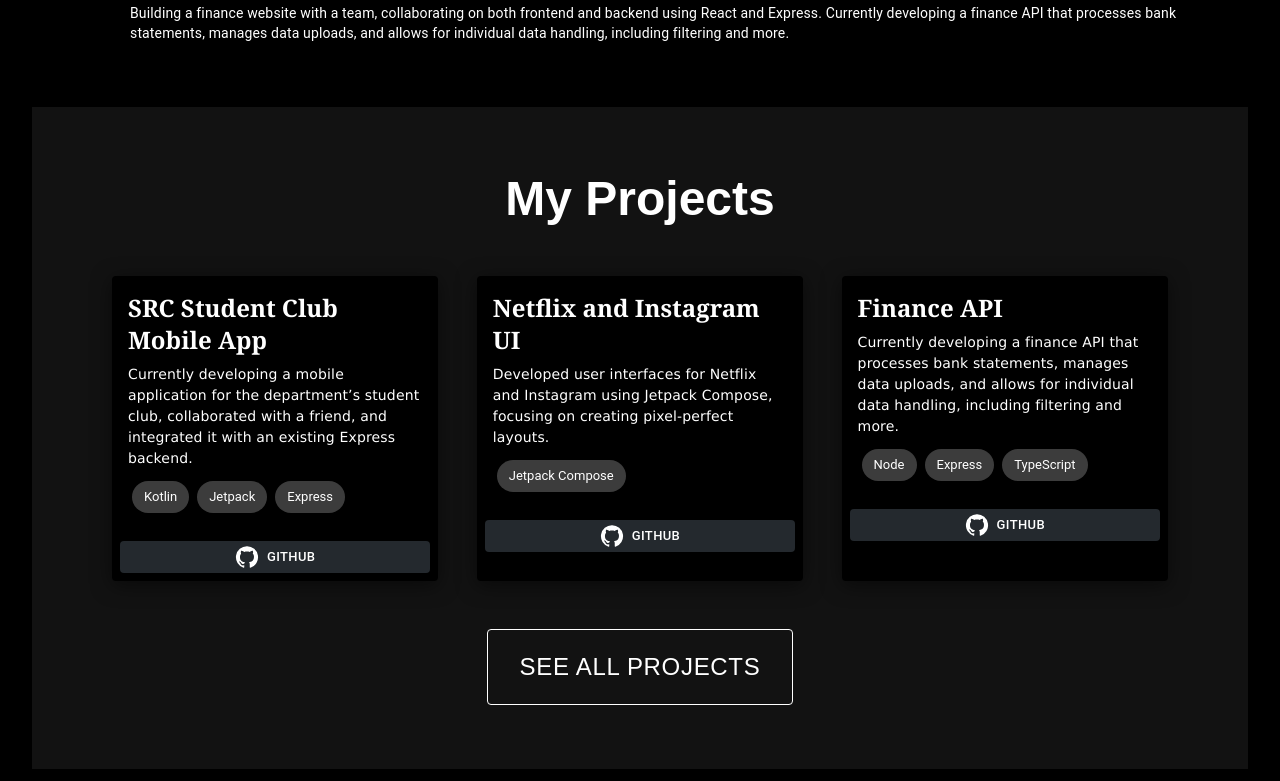
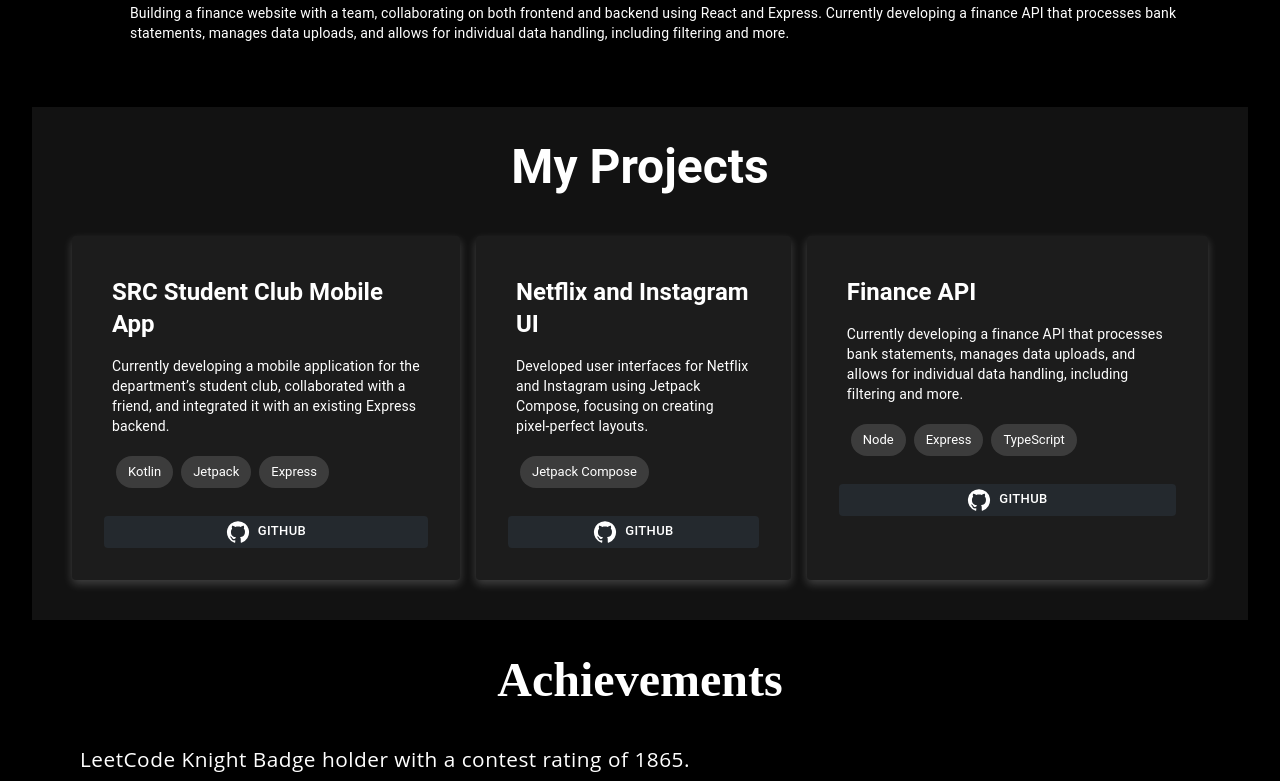
Before and after one commit to revanthkumarJ/my-portfolio, a React (Create React App) app: page /#/ in a window 1280 px wide. Shown: the part 1759-2540 px from the top of the page. Built offline with nearby package versions, Linux system fonts and the light colour scheme; the HTML template or start-up script is replaced by a standard one.

Commit message:
madeNavbarresponsive

```diff
--- a/src/components/Navbar.jsx
+++ b/src/components/Navbar.jsx
@@ -1,21 +1,67 @@
 // src/components/Navbar.js
-import React from 'react';
-import { AppBar, Toolbar, Typography, Button } from '@mui/material';
+import React, { useState } from 'react';
+import { AppBar, Toolbar, Typography, Button, IconButton, Box, Drawer } from '@mui/material';
+import MenuIcon from '@mui/icons-material/Menu'; // Hamburger menu icon
 import { Link } from 'react-router-dom';
 
 function Navbar() {
+  const [drawerOpen, setDrawerOpen] = useState(false); // State for drawer open/close
+
+  const toggleDrawer = (open) => (event) => {
+    if (event && event.type === 'keydown' && (event.key === 'Tab' || event.key === 'Shift')) {
+      return;
+    }
+    setDrawerOpen(open);
+  };
+
+  const list = () => (
+    <Box
+      sx={{ width: 250 }} // Set the width of the drawer
+      role="presentation"
+      onClick={toggleDrawer(false)}
+      onKeyDown={toggleDrawer(false)}
+    >
+      <Typography variant="h6" sx={{ padding: '16px', fontWeight: 'bold', textAlign: 'center' }}>
+        JILAKARA REVANTH KUMAR PORTFOLIO
+      </Typography>
+      <Button color="inherit" component={Link} to="/" fullWidth sx={{ justifyContent: 'start' }}>Home</Button>
+      <Button color="inherit" component={Link} to="/projects" fullWidth sx={{ justifyContent: 'start' }}>Projects</Button>
+      <Button color="inherit" component={Link} to="/certifications" fullWidth sx={{ justifyContent: 'start' }}>Certifications</Button>
+      <Button color="inherit" component={Link} to="/about" fullWidth sx={{ justifyContent: 'start' }}>About Me</Button>
+    </Box>
+  );
+
   return (
     <AppBar position="sticky" sx={{ backgroundColor: '#1e1e1e' }}> {/* Dark background */}
       <Toolbar>
         <Typography variant="h6" sx={{ flexGrow: 1, fontWeight: 'bold', fontFamily: 'Roboto, sans-serif' }}>
           JILAKARA REVANTH KUMAR PORTFOLIO
         </Typography>
-        <Button color="inherit" component={Link} to="/" sx={{ padding: '10px 20px', fontWeight: 'bold', fontFamily: 'Roboto, sans-serif' }}>Home</Button>
-        <Button color="inherit" component={Link} to="/projects" sx={{ padding: '10px 20px', fontWeight: 'bold', fontFamily: 'Roboto, sans-serif' }}>Projects</Button>
-        <Button color="inherit" component={Link} to="/certifications" sx={{ padding: '10px 20px', fontWeight: 'bold', fontFamily: 'Roboto, sans-serif' }}>Certifications</Button>
-        <Button color="inherit" component={Link} to="/about" sx={{ padding: '10px 20px', fontWeight: 'bold', fontFamily: 'Roboto, sans-serif' }}>About Me</Button>
 
+        {/* Hamburger menu icon for small screens */}
+        <IconButton
+          edge="end"
+          color="inherit"
+          aria-label="menu"
+          onClick={toggleDrawer(true)}
+          sx={{ display: { xs: 'block', md: 'none' } }} // Show only on small screens
+        >
+          <MenuIcon />
+        </IconButton>
+
+        {/* Buttons for larger screens */}
+        <Box sx={{ display: { xs: 'none', md: 'flex' }, flexGrow: 1 }}>
+          <Button color="inherit" component={Link} to="/" sx={{ padding: '10px 20px', fontWeight: 'bold', fontFamily: 'Roboto, sans-serif' }}>Home</Button>
+          <Button color="inherit" component={Link} to="/projects" sx={{ padding: '10px 20px', fontWeight: 'bold', fontFamily: 'Roboto, sans-serif' }}>Projects</Button>
+          <Button color="inherit" component={Link} to="/certifications" sx={{ padding: '10px 20px', fontWeight: 'bold', fontFamily: 'Roboto, sans-serif' }}>Certifications</Button>
+          <Button color="inherit" component={Link} to="/about" sx={{ padding: '10px 20px', fontWeight: 'bold', fontFamily: 'Roboto, sans-serif' }}>About Me</Button>
+        </Box>
       </Toolbar>
+
+      {/* Drawer for mobile navigation */}
+      <Drawer anchor="right" open={drawerOpen} onClose={toggleDrawer(false)}>
+        {list()}
+      </Drawer>
     </AppBar>
   );
 }
--- a/src/components/ProjectSection.jsx
+++ b/src/components/ProjectSection.jsx
@@ -1,8 +1,7 @@
 import React from 'react';
 import { Box, Typography, Button, Card, CardContent, CardActions, Chip } from '@mui/material';
-import { styled } from '@mui/material/styles';
-import GitHubIcon from '@mui/icons-material/GitHub'; // Import GitHub icon
-import { Link } from 'react-router-dom'; // Import Link from react-router-dom
+import { GitHub } from '@mui/icons-material'; // Import GitHub icon
+import { styled } from '@mui/system';
 
 // Sample projects data
 const projects = [
@@ -10,32 +9,30 @@
     title: 'SRC Student Club Mobile App',
     description: 'Currently developing a mobile application for the department’s student club, collaborated with a friend, and integrated it with an existing Express backend.',
     technologies: ['Kotlin', 'Jetpack', 'Express'],
-    githubLink: 'https://github.com/your-github-username/src-student-club-app', // Replace with actual GitHub link
+    githubLink: 'https://github.com/revanthkumarJ/SRC-Android', // Replace with actual GitHub link
   },
   {
     title: 'Netflix and Instagram UI',
     description: 'Developed user interfaces for Netflix and Instagram using Jetpack Compose, focusing on creating pixel-perfect layouts.',
     technologies: ['Jetpack Compose'],
-    githubLink: 'https://github.com/your-github-username/netflix-instagram-ui', // Replace with actual GitHub link
+    githubLink: 'https://github.com/revanthkumarJ/InstaUI', // Replace with actual GitHub link
   },
   {
     title: 'Finance API',
     description: 'Currently developing a finance API that processes bank statements, manages data uploads, and allows for individual data handling, including filtering and more.',
     technologies: ['Node', 'Express', 'TypeScript'],
-    githubLink: 'https://github.com/your-github-username/finance-api', // Replace with actual GitHub link
+    githubLink: 'https://github.com/revanthkumarJ/Finance-API', // Replace with actual GitHub link
   },
 ];
 
 // Styled components for better UI
 const StyledCard = styled(Card)(({ theme }) => ({
-  backgroundColor: '#000000', // Darker card background for more black
+  backgroundColor: '#1c1c1c', // Darker card background for more black
   color: 'white',
-  transition: 'transform 0.3s, box-shadow 0.3s',
-  boxShadow: '0 4px 20px rgba(0, 0, 0, 0.5)', // Added shadow for depth
-  '&:hover': {
-    transform: 'scale(1.05)',
-    boxShadow: theme.shadows[8], // Increase shadow on hover
-  },
+  flexGrow: 1, // Allow card to grow
+  padding: '1.5rem',
+  boxShadow: '0 4px 10px rgba(255, 255, 255, 0.2)', // Shadow for depth
+  margin: '0.5rem', // Margin for spacing between cards
 }));
 
 const StyledButton = styled(Button)(({ theme }) => ({
@@ -45,29 +42,37 @@
     backgroundColor: '#1e1e1e', // Darker shade on hover
   },
   width: '100%', // Make buttons full width for alignment
-  justifyContent: 'center',
 }));
 
 const ProjectsSection = () => {
   return (
-    <Box sx={{ padding: '4rem', backgroundColor: '#121212', color: 'white' }}> {/* Black shade for background */}
-      <Typography variant="h3" sx={{ marginBottom: '2rem', fontFamily: 'Arial, sans-serif', fontWeight: 'bold', textAlign: 'center' }}>
+    <Box
+      sx={{
+        backgroundColor: '#121212', // Dark mode background
+        color: 'white',
+        padding: '2rem',
+        boxShadow: '0 0 15px rgba(0, 0, 0, 0.5)',
+      }}
+    >
+      <Typography variant="h3" sx={{ marginBottom: '2rem', fontWeight: 'bold', textAlign: 'center' }}>
         My Projects
       </Typography>
+
       <Box
         sx={{
           display: 'flex',
-          justifyContent: 'space-between',
-          flexWrap: 'wrap',
+          flexDirection: { xs: 'column', sm: 'column', md: 'row' }, // Adjusts layout based on screen size
+          justifyContent: 'center',
+          alignItems: 'stretch', // Ensure all cards stretch to the same height
         }}
       >
         {projects.map((project, index) => (
-          <StyledCard key={index} sx={{ width: '30%', margin: '1rem' }}>
+          <StyledCard key={index}>
             <CardContent>
-              <Typography variant="h5" gutterBottom sx={{ fontFamily: 'Georgia, serif', fontWeight: 'bold' }}>
+              <Typography variant="h5" sx={{ marginBottom: '1rem', fontWeight: 'bold' }}>
                 {project.title}
               </Typography>
-              <Typography variant="body2" gutterBottom sx={{ fontFamily: 'Verdana, sans-serif', lineHeight: 1.5 }}>
+              <Typography variant="body2" sx={{ marginBottom: '1rem' }}>
                 {project.description}
               </Typography>
               <Box sx={{ marginTop: 1 }}>
@@ -81,30 +86,13 @@
               </Box>
             </CardContent>
             <CardActions sx={{ justifyContent: 'center' }}>
-              <StyledButton size="small" href={project.githubLink} target="_blank">
-                <GitHubIcon sx={{ marginRight: '0.5rem' }} /> GitHub
+              <StyledButton size="small" href={project.githubLink} target="_blank" rel="noopener noreferrer">
+                <GitHub sx={{ marginRight: '0.5rem' }} /> GitHub
               </StyledButton>
             </CardActions>
           </StyledCard>
         ))}
       </Box>
-      <Box sx={{ display: 'flex', justifyContent: 'center', marginTop: '2rem' }}>
-      <Button
-        variant="outlined"
-        color="primary"
-        sx={{
-          fontFamily: 'Arial, sans-serif',
-          fontSize: '1.5rem',
-          padding: '1rem 2rem',
-          color: 'white',
-          borderColor: 'white'
-        }}
-        component={Link} // Use Link component for routing
-        to="/projects" // Correctly set the 'to' property
-      >
-        See All Projects
-      </Button>
-    </Box>
     </Box>
   );
 };
```
